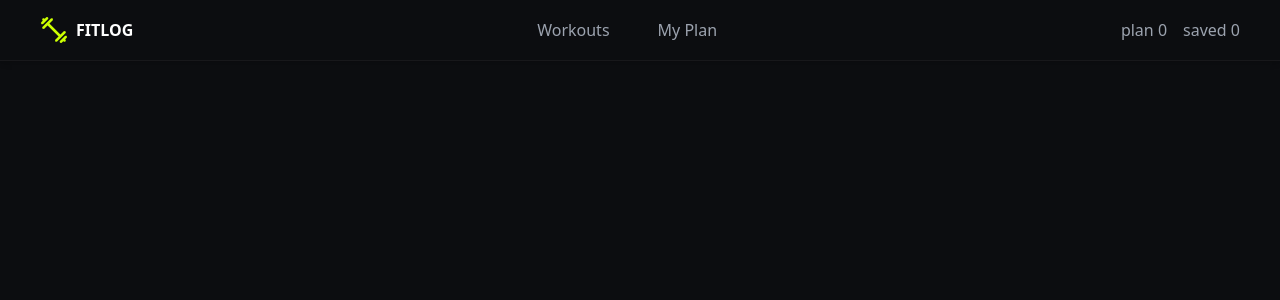
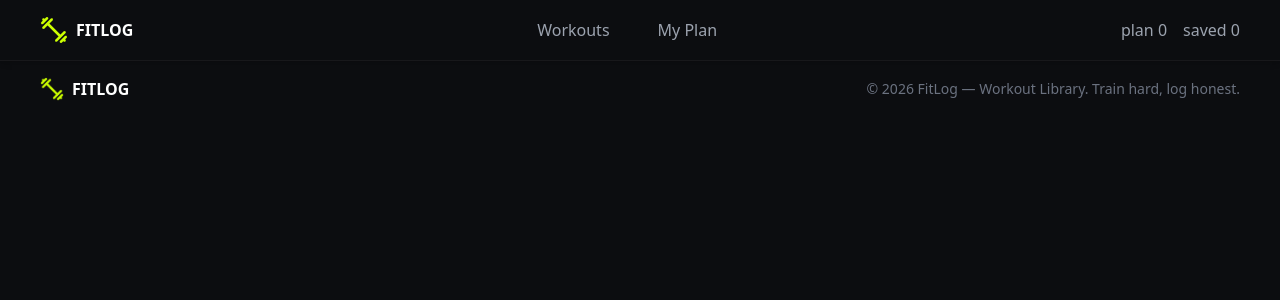
Before and after one commit to ashfaqur-rashidmo/Fit-Log, a Next.js app: page / in a window 1280 px wide. Shown: the top 300 px of the page. Built offline with nearby package versions, Linux system fonts and the light colour scheme.

Commit message:
footer cretaed successfully

```diff
--- a/src/app/layout.tsx
+++ b/src/app/layout.tsx
@@ -31,7 +31,7 @@ export default function RootLayout({ children }: LayoutProps<"/">) {
 
         {children}
 
-        {/* <Footer /> */}
+        <Footer />
       </body>
     </html>
   );
--- a/src/components/Footer/Footer.tsx
+++ b/src/components/Footer/Footer.tsx
@@ -1,35 +1,35 @@
 
-// import Image from "next/image";
-// import React from "react";
+import Image from "next/image";
+import React from "react";
 
-// const Footer = () => {
-//   return (
-//     <footer className="w-full px-4 py-4 sm:px-6 lg:px-10">
-//       <div className="mx-auto flex flex-col items-center justify-between gap-3 sm:flex-row">
+const Footer = () => {
+  return (
+    <footer className="w-full px-4 py-4 sm:px-6 lg:px-10">
+      <div className="mx-auto flex flex-col items-center justify-between gap-3 sm:flex-row">
 
-//         {/* Logo */}
-//         <div className="flex items-center gap-2">
-//           <Image
-//             src="/logo.png"
-//             alt="FitLog Logo"
-//             width={24}
-//             height={24}
-//             className="h-6 w-6"
-//           />
+        {/* Logo */}
+        <div className="flex items-center gap-2">
+          <Image
+            src="/logo.png"
+            alt="FitLog Logo"
+            width={24}
+            height={24}
+            className="h-6 w-6"
+          />
 
-//           <p className="text-sm font-bold text-white sm:text-base">
-//             FITLOG
-//           </p>
-//         </div>
+          <p className="text-sm font-bold text-white sm:text-base">
+            FITLOG
+          </p>
+        </div>
 
-//         {/* Copyright */}
-//         <p className="text-center text-xs leading-5 text-[#6B7280] sm:text-right sm:text-sm">
-//           © 2026 FitLog — Workout Library. Train hard, log honest.
-//         </p>
+        {/* Copyright */}
+        <p className="text-center text-xs leading-5 text-[#6B7280] sm:text-right sm:text-sm">
+          © 2026 FitLog — Workout Library. Train hard, log honest.
+        </p>
 
-//       </div>
-//     </footer>
-//   );
-// };
+      </div>
+    </footer>
+  );
+};
 
-// export default Footer;
+export default Footer;
```
